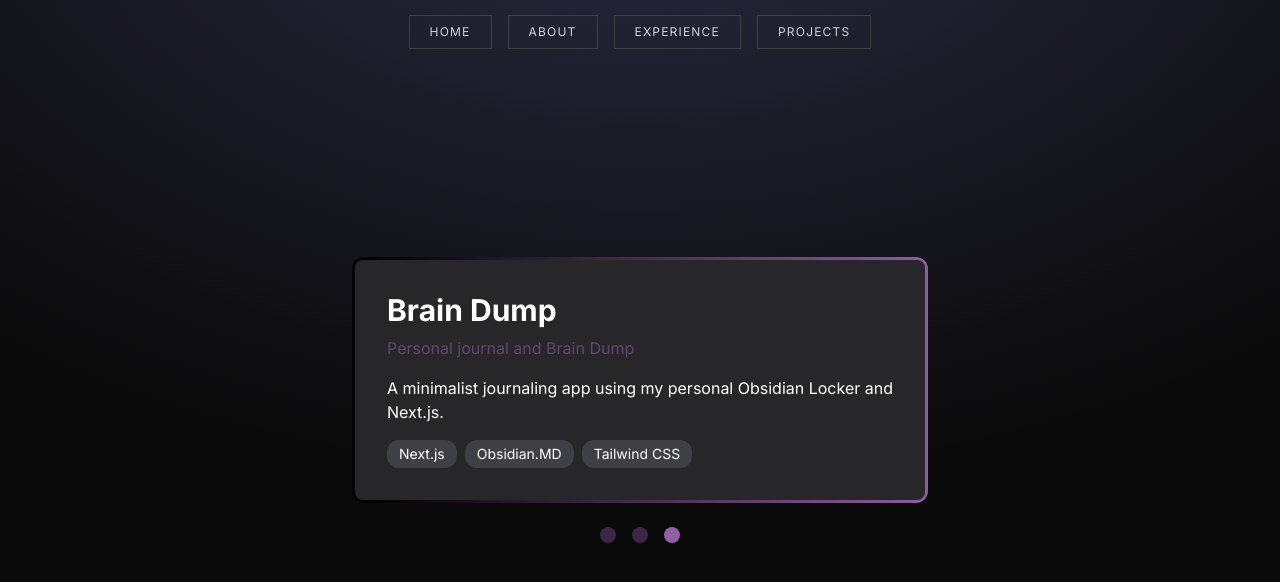
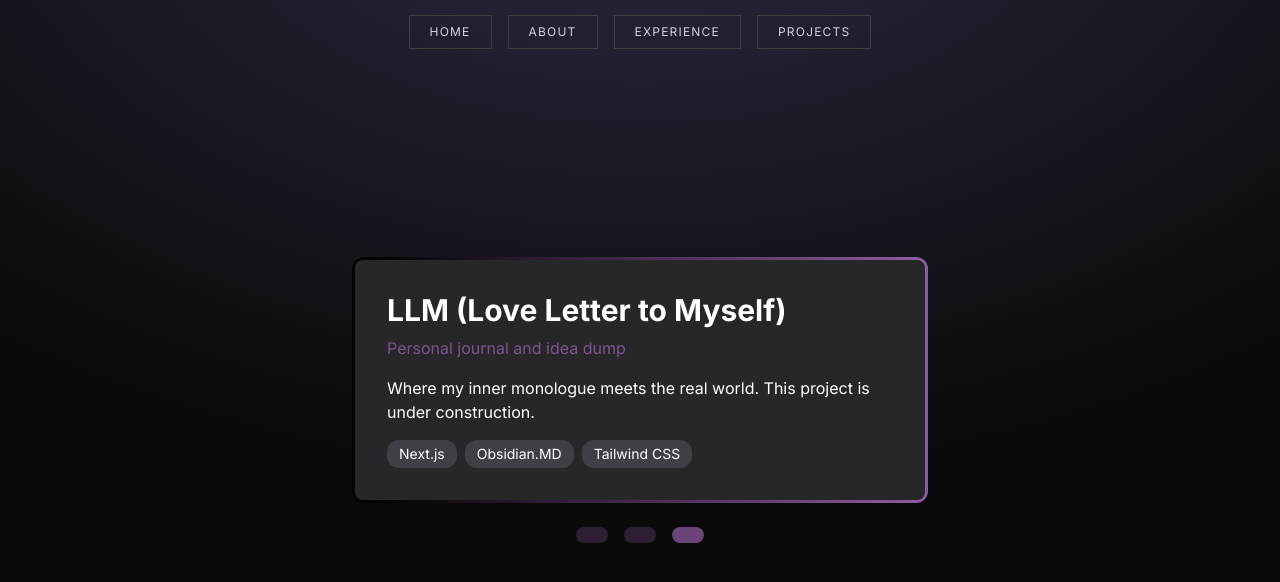
Before and after one commit to ffirgin/hub, a Next.js app: page /projects in a window 1280 px wide. Both pictures are taken after a click on the button 672 px from the left and 535 px from the top of the page. Shown: the top 582 px of the page. Built offline with nearby package versions, Linux system fonts and the light colour scheme.

Commit message:
added links to each project, updated LLM project name, added links to Project name, misc color updates for text

```diff
--- a/app/projects/page.tsx
+++ b/app/projects/page.tsx
@@ -2,6 +2,7 @@
 
 import { useState } from "react";
 import { motion, AnimatePresence, Variants } from "framer-motion";
+import Link from "next/link";
 
 const projects = [
   {
@@ -10,20 +11,23 @@ const projects = [
     description:
       "Using a public API, this site brings all kinds of helpful information about the game VALORANT.",
     tech: ["Next.js", "Tailwind CSS", "REST API"],
+    link: "https://valo-ez.vercel.app/",
   },
   {
     project: "Valorant Strategy Randomizer",
     title: "Tactical Strat Generator",
     description:
-      "Web tool for generating random strats for competitive Valorant play. Built with React and Tailwind.",
+      "Web tool for generating random strats for VALORANT. Built with React and Tailwind.",
     tech: ["React", "Next.js", "Tailwind", "Vercel"],
+    link: "https://valorantstrategyrandomizer.github.io/StratRandomizer/",
   },
   {
-    project: "Brain Dump",
-    title: "Personal journal and Brain Dump",
+    project: "LLM (Love Letter to Myself)",
+    title: "Personal journal and idea dump",
     description:
-      "A minimalist journaling app using my personal Obsidian Locker and Next.js.",
+      "Where my inner monologue meets the real world. This project is under construction.",
     tech: ["Next.js", "Obsidian.MD", "Tailwind CSS"],
+    link: "",
   },
 ];
 
@@ -67,10 +71,23 @@ export default function ProjectCarousel() {
           >
             {/* Inner card with solid background and rounded corners */}
             <div className="bg-zinc-800 rounded-lg p-8">
-              <h2 className="text-2xl md:text-3xl font-bold mb-2">
-                {projects[current].project}
-              </h2>
-              <p className="text-[#935FA7]/55 mb-4">{projects[current].title}</p>
+              {projects[current].link ? (
+                <a
+                  href={projects[current].link}
+                  target="_blank"
+                  rel="noopener noreferrer"
+                  className="text-2xl md:text-3xl font-bold mb-2  hover:text-[#935FA7]"
+                >
+                  {projects[current].project}
+                </a>
+              ) : (
+                <h2 className="text-2xl md:text-3xl font-bold mb-2">
+                  {projects[current].project}
+                </h2>
+              )}
+              <p className="text-[#935FA7]/80 mb-4">
+                {projects[current].title}
+              </p>
               <p className="mb-4">{projects[current].description}</p>
               <ul className="flex flex-wrap gap-2 mt-4">
                 {projects[current].tech.map((tech, i) => (
@@ -92,10 +109,10 @@ export default function ProjectCarousel() {
             <button
               key={index}
               onClick={() => goToSlide(index)}
-              className={`h-4 w-4 rounded-full transition-colors ${
+              className={`h-4 w-8 rounded-lg transition-colors ${
                 current === index
-                  ? "bg-[#935FA7]"
-                  : "bg-[#3d2746] hover:bg-[#5c3c69]"
+                  ? "bg-[#935FA7]/70"
+                  : "bg-[#3d2746]/70 hover:bg-[#5c3c69]"
               }`}
               aria-label={`Go to project ${index + 1}`}
             />
```
